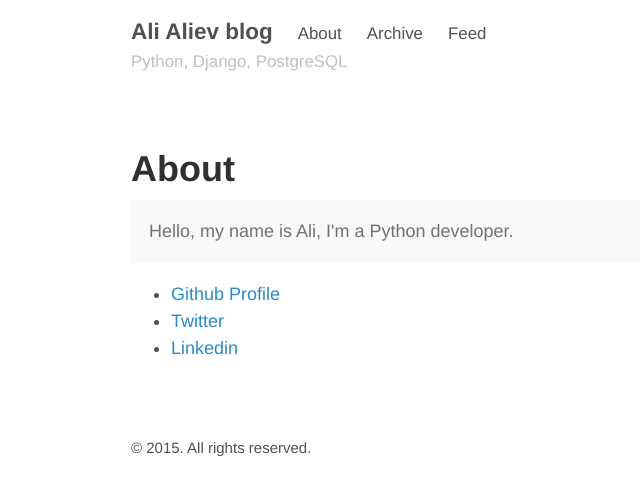
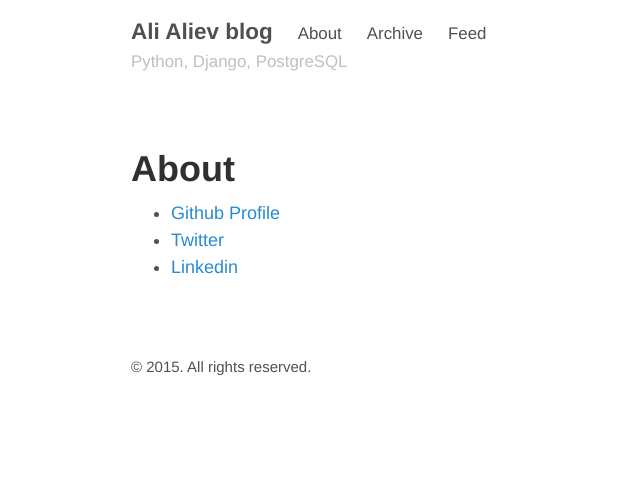
Before and after one commit to aliev/aliev.github.io, a Jekyll site: the page built from about.md, in a window 1280 px wide. Shown: the top 495 px of the page, without its empty margins (194-834 px from the left). Built offline with Jekyll 4.4.1, drawn with Linux system fonts in a browser that asks for light colours.

```diff
--- a/about.md
+++ b/about.md
@@ -3,10 +3,6 @@ layout: page
 title: About
 ---
 
-<p class="message">
-  Hello, my name is Ali, I'm a Python developer.
-</p>
-
 * [Github Profile](http://github.com/aliev)
 * [Twitter](http://twitter.com/ali_aliev)
 * [Linkedin](https://www.linkedin.com/in/alialiev)
```
